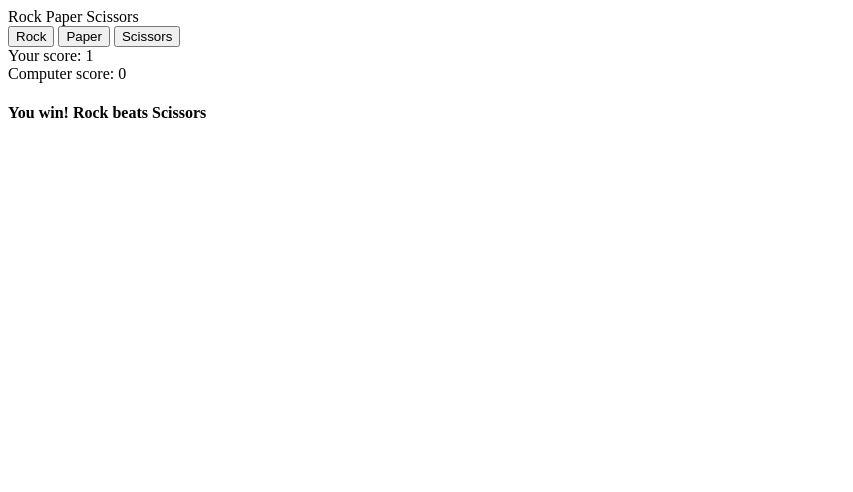
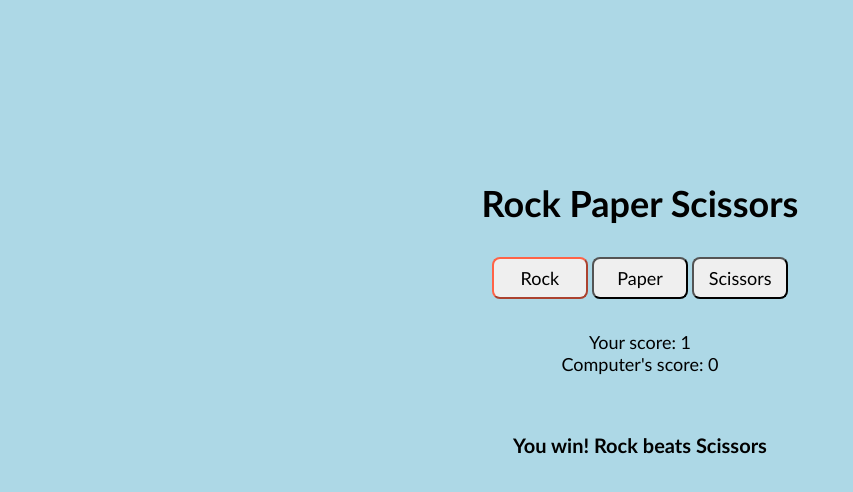
Before and after one commit to pieroqb/odin-RockPaperScissors, a plain HTML site: page index.html in a window 1280 px wide. Both pictures are taken after a click on the button "Rock". Shown: the whole page, without its empty margins (0-853 px from the left). Drawn offline with Linux system fonts and the light colour scheme.

Commit message:
Add basic styles

```diff
--- a/index.html
+++ b/index.html
@@ -4,17 +4,26 @@
         <title>Rock Paper Scissors</title>
         <meta charset="UTF-8">
         <script src="./script.js" defer></script>
+        <link rel="stylesheet"  href="./style.css">
     </head>
     <body>
         <header>Rock Paper Scissors</header>
         <main>
+          <section class="buttons-section">
             <button>Rock</button>
             <button>Paper</button>
             <button>Scissors</button>
+          </section>
+          <section class="scores-section">
             <div class="score">Your score: <span class="player">0</span></div>
-            <div class="score">Computer score: <span class="computer">0</span></div>
-            <h4 class="round"></h4>
-            <h2 class="winner"></h2>
+            <div class="score">Computer's score: <span class="computer">0</span></div>
+          </section>
+          <section class="round-section">
+            <h4 class="round">&nbsp</h4>
+          </section>
+          <section class="winner-section">
+            <h2 class="winner">&nbsp</h2>
+          </section>
         </main>
     </body>
 </html>
--- a/script.js
+++ b/script.js
@@ -117,6 +117,14 @@ buttons.forEach(button => {
         outcome = roundPlay(button.textContent);
         round.textContent = outcome;
 
+        //Highlighting pressed button
+        buttons.forEach(button => {
+            button.classList.remove("last-selected")
+        });
+
+        button.classList.add("last-selected")
+
+        // Increasing winner's score
         if (outcome.includes("win"))
         {
             playerScore++;
@@ -128,19 +136,22 @@ buttons.forEach(button => {
             computerScoreText.textContent = computerScore;
         }
 
+        // Checking if win condition is met
         if (playerScore >= 5)
         {
-            winner.textContent = `***You won this game! ${playerScore}-${computerScore}***`
+            winner.textContent = `*** You won this game! ${playerScore}-${computerScore} ***`
             buttons.forEach(button => {
                 button.disabled = true;
             });
+            button.classList.remove("last-selected")
         }
         if (computerScore >= 5)
         {
-            winner.textContent = `***You lost this game! ${playerScore}-${computerScore}***`
+            winner.textContent = `*** You lost this game! ${playerScore}-${computerScore} ***`
             buttons.forEach(button => {
                 button.disabled = true;
             });
+            button.classList.remove("last-selected")
         }
 
     })
--- /dev/null
+++ b/style.css
@@ -0,0 +1,47 @@
+* {
+    font-family: 'Trebuchet MS', 'Lucida Sans Unicode', 'Lucida Grande', 'Lucida Sans', Arial, sans-serif;
+}
+
+
+
+body {
+    background-color: lightblue;
+    height: 100vh;
+    margin: 0;
+    display: flex;
+    flex-direction: column;
+    justify-content: center;
+}
+
+header, section {
+    text-align: center;
+    padding: 16px;
+}
+
+header {
+    font-size: 36px;
+    font-weight: bold;
+}
+
+button {
+    min-width: 96px;
+    font-size: 18px;
+    padding: 8px;
+    border-radius: 8px;
+}
+
+.last-selected {
+    border-color: tomato;
+}
+
+.scores-section {
+    font-size: 18px;
+}
+
+.round-section {
+    font-size: 20px;
+}
+
+.winner-section {
+    font-size: 24px;
+}
```
